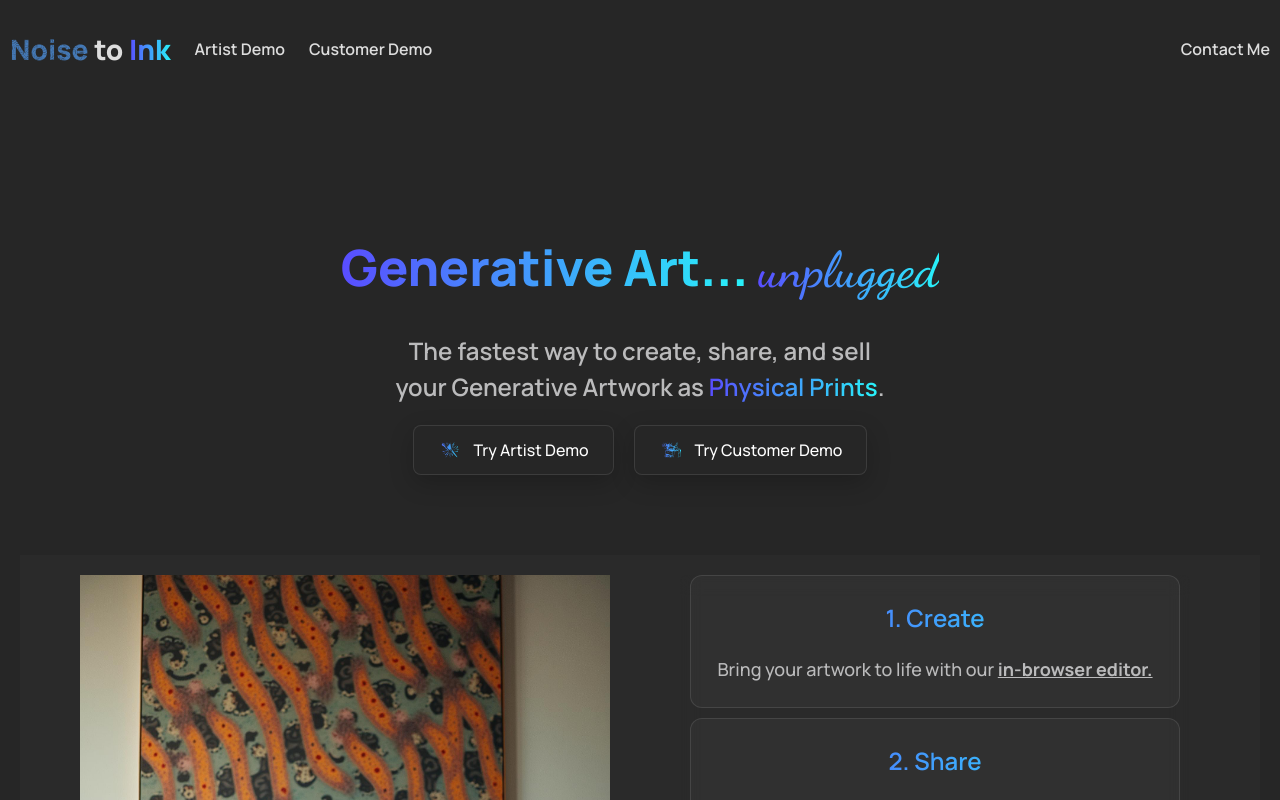
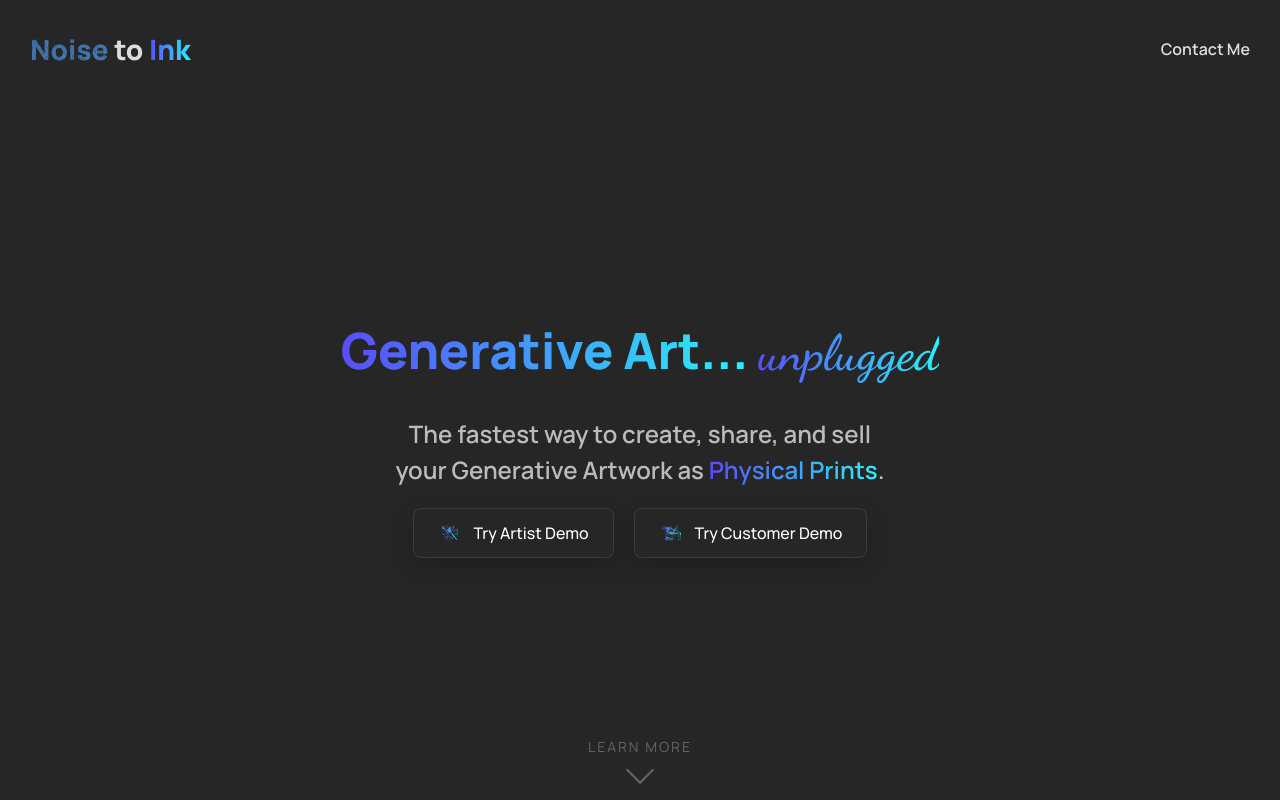
Before and after one commit to menshguy/noisetoink, a React (Vite) app: page / in a window 1280 px wide. Shown: the top 800 px of the page. Built offline with nearby package versions, Linux system fonts and the light colour scheme.

Commit message:
made splash page full vh, added fancy learn more button

```diff
--- a/src/App.css
+++ b/src/App.css
@@ -13,6 +13,7 @@ html, body, #main {
 :root {
     -webkit-font-smoothing: antialiased;
     -moz-osx-font-smoothing: grayscale;
+    --nav-height: 60px; /* adjust this value based on your nav's actual height */
 }
 
 * {
@@ -82,11 +83,6 @@ input[type="submit"] {
     font-weight: 600;
 }
 
-a {
-    color: #0099ff;
-    text-decoration: underline;
-}
-
 #main-nav {
     align-items: center;
     display: flex;
@@ -95,7 +91,7 @@ a {
     height: min-content;
     justify-content: space-between;
     overflow: visible;
-    padding: 10px 10px;
+    padding: 10px 30px;
     position: relative;
 }
 
@@ -129,6 +125,11 @@ a {
     padding: 0;
     position: relative;
     width: min-content;
+}
+
+a {
+    color: #0099ff;
+    text-decoration: underline;
 }
 
 #main-nav a {
@@ -168,13 +169,68 @@ a#nav-logo {
 }
 
 
-#header {
-    margin-top: 100px;
+#hero {
     padding: 60px;
     display: flex;
     flex-direction: column;
     justify-content: center;
     align-items: center;
+    height: calc(100vh - var(--nav-height));
+    position: relative;
+}
+
+.scroll-indicator {
+    position: absolute;
+    bottom: 40px;
+    left: 50%;
+    transform: translateX(-50%);
+    display: flex;
+    flex-direction: column;
+    align-items: center;
+    cursor: pointer;
+    animation: fadeInUp 1s ease-out forwards;
+}
+
+.scroll-text {
+    color: #666;
+    font-size: 14px;
+    margin-bottom: 8px;
+    font-family: Manrope, sans-serif;
+    text-transform: uppercase;
+    letter-spacing: 2px;
+}
+
+.scroll-arrow {
+    width: 20px;
+    height: 20px;
+    border-right: 2px solid #666;
+    border-bottom: 2px solid #666;
+    transform: rotate(45deg);
+    animation: bounce 2s infinite;
+    margin-top: -5px;
+}
+
+@keyframes bounce {
+    0%, 20%, 50%, 80%, 100% {
+        transform: translateY(0) rotate(45deg);
+    }
+    40% {
+        transform: translateY(-10px) rotate(45deg);
+    }
+    60% {
+        transform: translateY(-5px) rotate(45deg);
+    }
+}
+
+@keyframes fadeInUp {
+    from {
+        opacity: 0;
+        transform: translate(-50%, 20px);
+    }
+    to {
+        opacity: 1;
+        transform: translate(-50%, 0);
+    }
 }
 
 #main-title {
--- a/src/App.tsx
+++ b/src/App.tsx
@@ -9,10 +9,10 @@ import './App.css'
 
 function App() {
   const products = [
-    { name: 'Posters', image: './hero-poster.jpg' },
-    { name: 'Mugs', image: './hero-mugs.jpg' },
-    { name: 'Prints', image: './hero-print.jpg' },
-    { name: 'Stickers', image: './hero-stickers.jpg' },
+    { name: 'Posters', image: '/hero-poster.jpg' },
+    { name: 'Mugs', image: '/hero-mugs.jpg' },
+    { name: 'Prints', image: '/hero-print.jpg' },
+    { name: 'Stickers', image: '/hero-stickers.jpg' },
   ];
 
   const [currentProduct, setCurrentProduct] = useState(0);
@@ -44,8 +44,8 @@ function App() {
           <a href="/" id="nav-logo">
             <span className="noise">Noise</span> to <span className="ink">Ink</span>
           </a>
-          <a href="/demo/artist">Artist Demo</a>
-          <a href="/demo/customer">Customer Demo</a>
+          {/* <a href="/demo/artist">Artists Demo</a>
+          <a href="/demo/customer">Customer Demo</a> */}
         </div>
         <div className="nav-right">
           <a title="I am the developer of this project! Feel free to email me directly with feedback, ideas, or just to chat!" href="mailto:fenster.js@gmail.com">Contact Me</a>
@@ -53,7 +53,7 @@ function App() {
       </nav>
 
 
-      <section id="header">
+      <section id="hero">
         <h1 id="main-title">
           <span>Generative Art...</span> <span className="cursive">unplugged</span>
         </h1>
@@ -64,7 +64,7 @@ function App() {
           your Generative Artwork as <span>Physical Prints</span>.
         </h3>
 
-        <section id="cta-section">
+        <div id="cta-section">
           <div className="cta-container">
             <a href="/demo/artist" className="cta-button">
               <img src={artistLogo} className="cta-icon" alt="Artist icon" />
@@ -75,7 +75,21 @@ function App() {
               Try Customer Demo
             </a>
           </div>
-        </section>
+        </div>
+
+        <div
+          className="scroll-indicator"
+          onClick={() => {
+            document.querySelector('.showcase-wrapper')?.scrollIntoView({
+              behavior: 'smooth',
+              block: 'start'
+            });
+          }}
+        >
+          <div className="scroll-text">Learn More</div>
+          <div className="scroll-arrow"></div>
+        </div>
+
       </section>
 
       <div className="showcase-wrapper">
```
